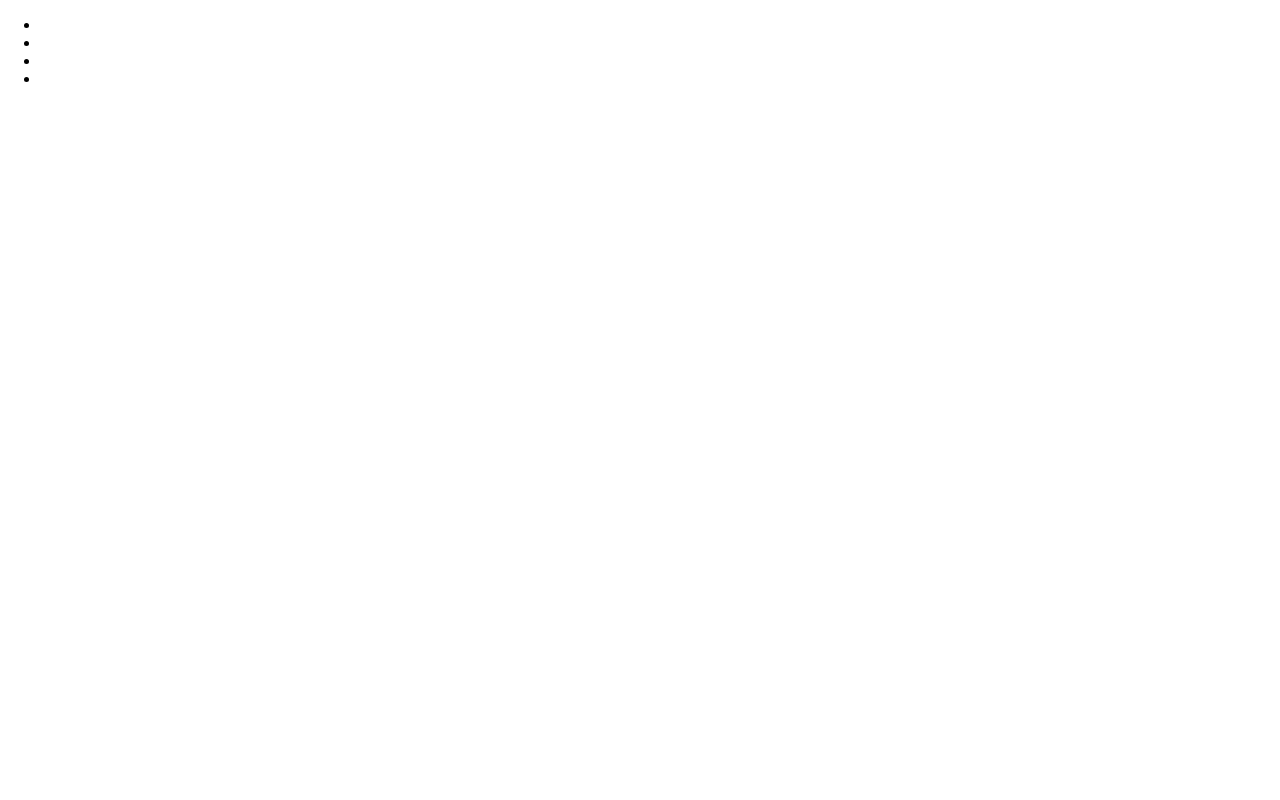
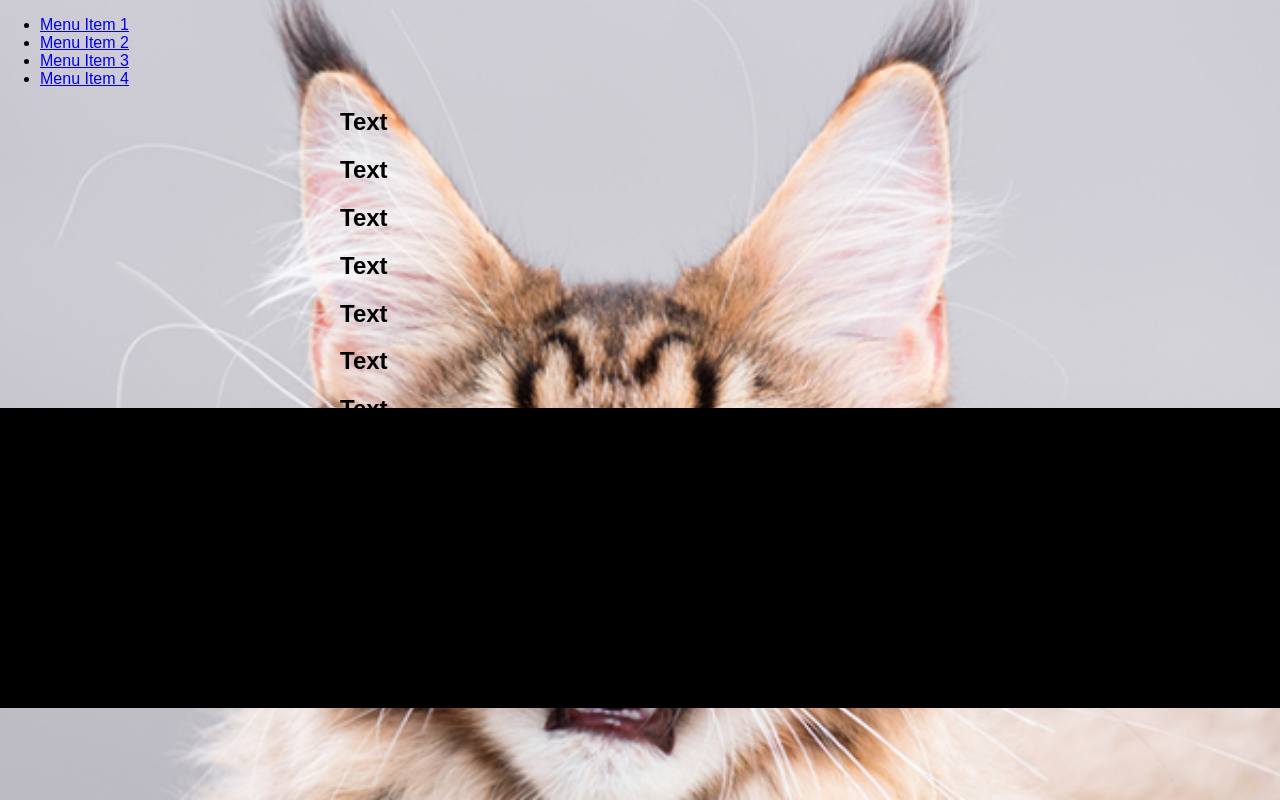
Before and after one commit to gitinitID290/Parallax, a plain HTML site: page index.html in a window 1280 px wide. Drawn offline with Linux system fonts and the light colour scheme.

Commit message:
Background Parallax Working

```diff
--- a/css/main.css
+++ b/css/main.css
@@ -2,4 +2,19 @@ body {
 	padding: 0px;
 	margin: 0px;
 	font-family: arial;
+	background-image: url('../images/cat.jpg');
+	background-size: cover;
+	background-attachment: fixed;
 }
+#bgParallax {
+
+	/*background-image: url('../images/cat.jpg');
+	background-size: cover;*/
+	height: 300px;
+	width: 600px;
+	margin: 0 auto;
+}
+footer {
+	background-color: #000;
+	height: 300px;
+}
--- a/index.html
+++ b/index.html
@@ -10,16 +10,32 @@
 <header>
 	<nav>
 		<ul>
-			<li><a href="#"></a></li>
-			<li><a href="#"></a></li>
-			<li><a href="#"></a></li>
-			<li><a href="#"></a></li>
+			<li><a href="#">Menu Item 1</a></li>
+			<li><a href="#">Menu Item 2</a></li>
+			<li><a href="#">Menu Item 3</a></li>
+			<li><a href="#">Menu Item 4</a></li>
 		</ul>
 	</nav>
 </header>
-<section></section>
+<section>
+
+	<div id="bgParallax">
+		<h1>Text</h1>
+		<h1>Text</h1>
+		<h1>Text</h1>
+		<h1>Text</h1>
+		<h1>Text</h1>
+		<h1>Text</h1>
+		<h1>Text</h1>
+		<h1>Text</h1>
+		<h1>Text</h1>
+		<h1>Text</h1>
+	</div>
+
+</section>
 <aside></aside>
 <footer></footer>
 
+<script src="js/main.js"></script>
 </body>
 </html>
```
Also changed, not shown: images/cat.jpg (added).
